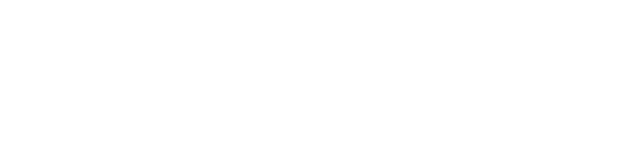
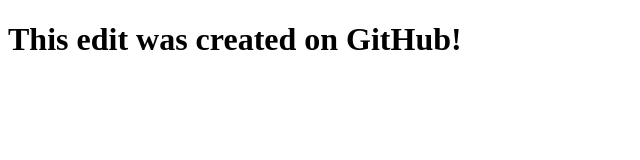
Before and after one commit to LauraCole1900/git-guide, a plain HTML site: page index.html in a window 1280 px wide. Shown: the whole page, without its empty margins (0-640 px from the left). Drawn offline with Linux system fonts and the light colour scheme.

Commit message:
Update index.html

```diff
--- a/index.html
+++ b/index.html
@@ -7,6 +7,7 @@
   <title>Document</title>
 </head>
 <body>
+  <h1>This edit was created on GitHub!</h1>
 
   <script src="./assets/js/script.js"></script>
 </body>
```
